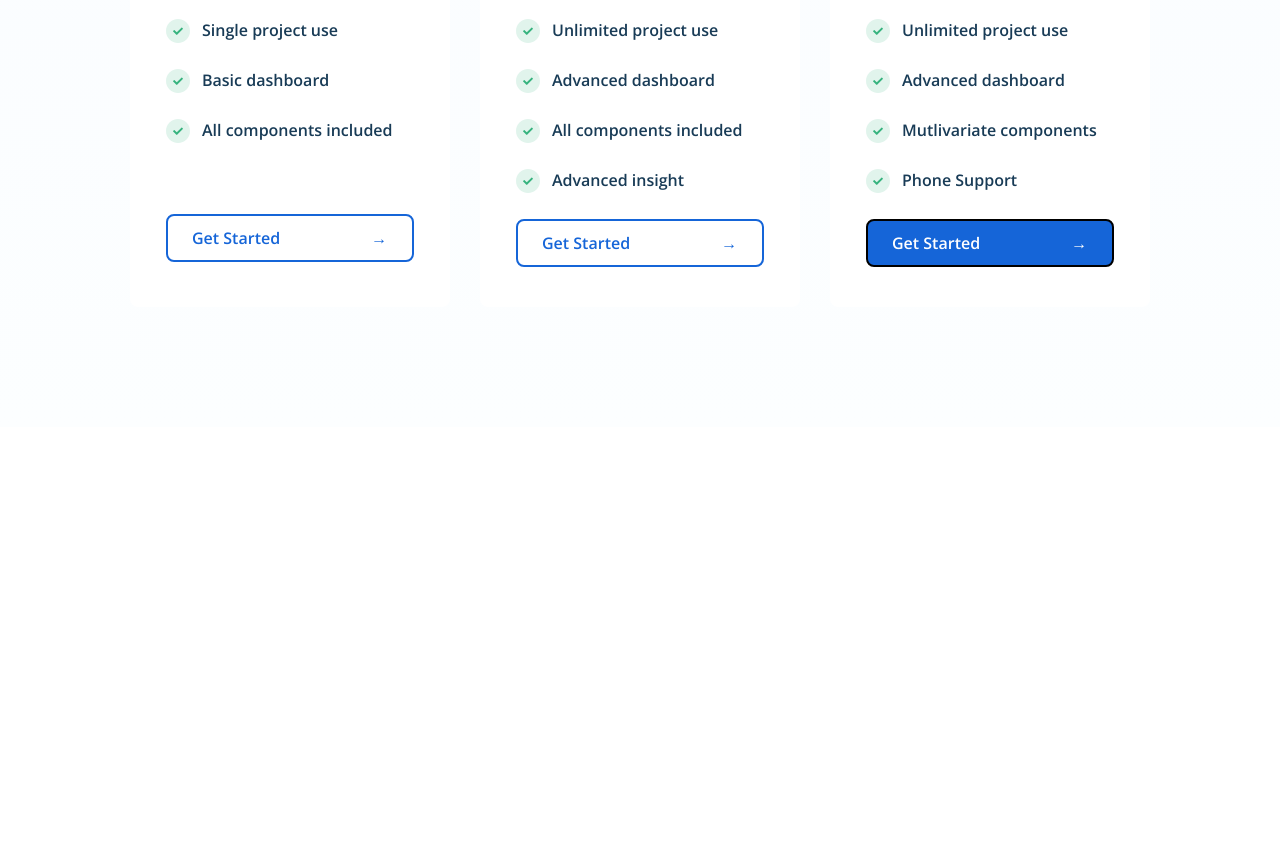
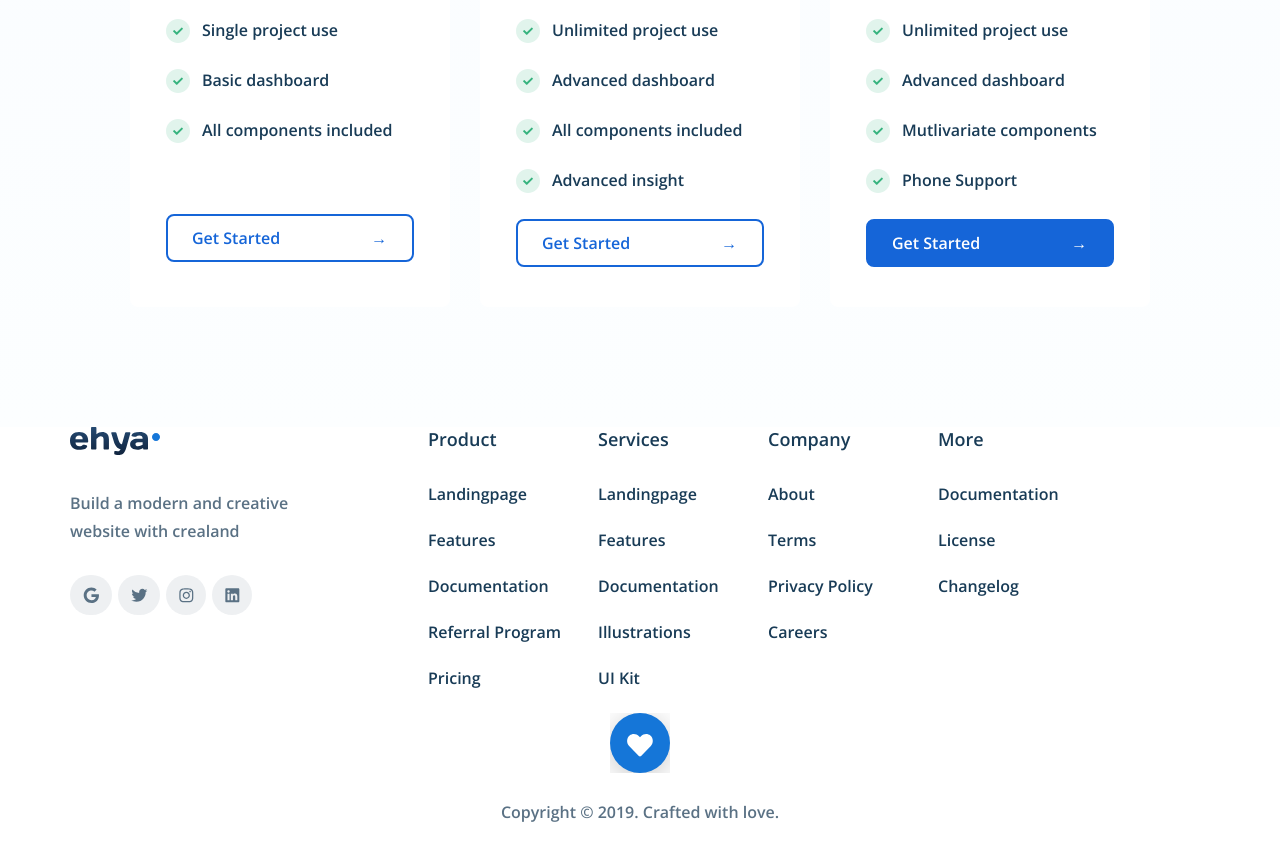
Before and after one commit to Learner2707/Project_ehya, a plain HTML site: page index.html in a window 1280 px wide. Shown: the part 6445-7306 px from the top of the page. After the commit the page ends 7268 px from the top, so only its background shows below. Drawn offline with nearby package versions, Linux system fonts and the light colour scheme.

Commit message:
desktop version almost done

```diff
--- a/index.css
+++ b/index.css
@@ -9,7 +9,6 @@
   --master-font2: "Open Sans", sans-serif;
 }
 .container {
-  height: 10000px;
 }
 
 .top-section {
@@ -882,6 +881,7 @@
 .plan-premium-btn-color {
   background-color: #1565d8;
   color: white;
+  border-color: #1565d8;
 }
 .button-content-div {
   width: 242px;
@@ -892,11 +892,89 @@
 .arrow {
   margin: 0px 22px 0px 37px;
 }
-. {
+footer {
+  width: 1140px;
+  margin: 0 auto;
 }
-. {
+.footer-flex-div {
+  display: flex;
 }
-. {
+.footer-logo-section {
+  margin: 0 88px 0px 0px;
+  width: 270px;
 }
-. {
+.ehya-logo-div {
+  width: 100px;
+  padding-bottom: 14px;
+  width: 270px;
 }
+.ehya-logo {
+}
+.footer-logo-info-div {
+  padding: 16px 0px 14px 0px;
+  width: 263px;
+}
+.footer-logo-info {
+  font-family: var(--master-font2);
+  font-size: 16px;
+  font-weight: 400;
+  line-height: 28px;
+  letter-spacing: 0px;
+  text-align: left;
+  color: #5a7184;
+}
+
+.social-media-div {
+  display: flex;
+}
+.footer-logo-section-logo {
+  padding: 16px 6px 0px 0px;
+}
+.footer-sections-div {
+  width: 170px;
+}
+.footer-section {
+  width: 170px;
+}
+.footer-section-heading {
+  font-family: var(--master-font2);
+  font-size: 18px;
+  font-weight: 700;
+  line-height: 25px;
+  text-align: left;
+  color: #183b56;
+  width: 90px;
+  padding-bottom: 31px;
+}
+.footer-section-items {
+  font-family: var(--master-font2);
+  font-size: 16px;
+  font-weight: 400;
+  line-height: 22px;
+  text-align: left;
+  color: #183b56;
+  padding-bottom: 24px;
+}
+.footer-copyright-section {
+}
+.heart-icon-div {
+  width: 60px;
+  margin: 0 auto;
+  padding-bottom: 24px;
+}
+.heart-icon {
+  width: 100%;
+}
+.copyright-text-div {
+  width: 300px;
+  margin: 0 auto;
+}
+.copyright-text {
+  font-family: Open Sans;
+  font-size: 16px;
+  font-weight: 600;
+  line-height: 22px;
+  letter-spacing: 0px;
+  text-align: center;
+  color: #5a7184;
+}
--- a/index.html
+++ b/index.html
@@ -749,6 +749,72 @@
           </div>
         </div>
       </section>
+
+      <!-- *****************   Footer starts here  ************** -->
+      <footer>
+        <div class="footer-flex-div">
+          <div class="footer-logo-section">
+            <div class="ehya-logo-div">
+              <img src="./images/footer ehya logo.svg" alt="ehya-logo" class="ehya-logo">
+            </div>
+            <div class="footer-logo-info-div">
+              <p class="footer-logo-info">Build a modern and creative website with crealand</p>
+            </div>
+            <div class="social-media-div">
+              <img src="./images/footer google logo.svg" alt="google-logo" class="footer-logo-section-logo">
+              <img src="./images/footer twitter logo.svg" alt="twitter-logo" class="footer-logo-section-logo">
+              <img src="./images/footer insta logo.svg" alt="insta-logo" class="footer-logo-section-logo">
+              <img src="./images/footer linkedin logo.svg" alt="linkedin-logo" class="footer-logo-section-logo">
+            </div>
+          </div>
+          <div class="footer-sections-div">
+            <ul class="footer-section">
+              <li class="footer-section-heading">Product</li>
+              <li class="footer-section-items">Landingpage</li>
+              <li class="footer-section-items">Features</li>
+              <li class="footer-section-items">Documentation</li>
+              <li class="footer-section-items">Referral Program</li>
+              <li class="footer-section-items">Pricing</li>
+            </ul>
+          </div>
+          <div class="footer-sections-div">
+            <ul class="footer-section">
+              <li class="footer-section-heading">Services</li>
+              <li class="footer-section-items">Landingpage</li>
+              <li class="footer-section-items">Features</li>
+              <li class="footer-section-items">Documentation</li>
+              <li class="footer-section-items">Illustrations</li>
+              <li class="footer-section-items">UI Kit</li>
+            </ul>
+          </div>
+          <div class="footer-sections-div">
+            <ul class="footer-section">
+              <li class="footer-section-heading">Company</li>
+              <li class="footer-section-items">About</li>
+              <li class="footer-section-items">Terms</li>
+              <li class="footer-section-items">Privacy Policy</li>
+              <li class="footer-section-items">Careers</li>
+            </ul>
+          </div>
+          <div class="footer-sections-div">
+            <ul class="footer-section">
+              <li class="footer-section-heading">More</li>
+              <li class="footer-section-items">Documentation</li>
+              <li class="footer-section-items">License</li>
+              <li class="footer-section-items">Changelog</li>
+
+            </ul>
+          </div>
+        </div>
+        <div class="footer-copyright-section">
+          <div class="heart-icon-div">
+            <img src="./images/footer heart logo.svg" alt="heart-icon" class="heart-icon">
+          </div>
+          <div class="copyright-text-div">
+            <p class="copyright-text">Copyright © 2019. Crafted with love.</p>
+          </div>
+        </div>
+      </footer>
     </div>
   </body>
 </html>
```
Also changed, not shown: images/footer ehya logo.svg (added), images/footer google logo.svg (added), images/footer heart logo.svg (added), images/footer insta logo.svg (added), images/footer linkedin logo.svg (added), images/footer twitter logo.svg (added).
